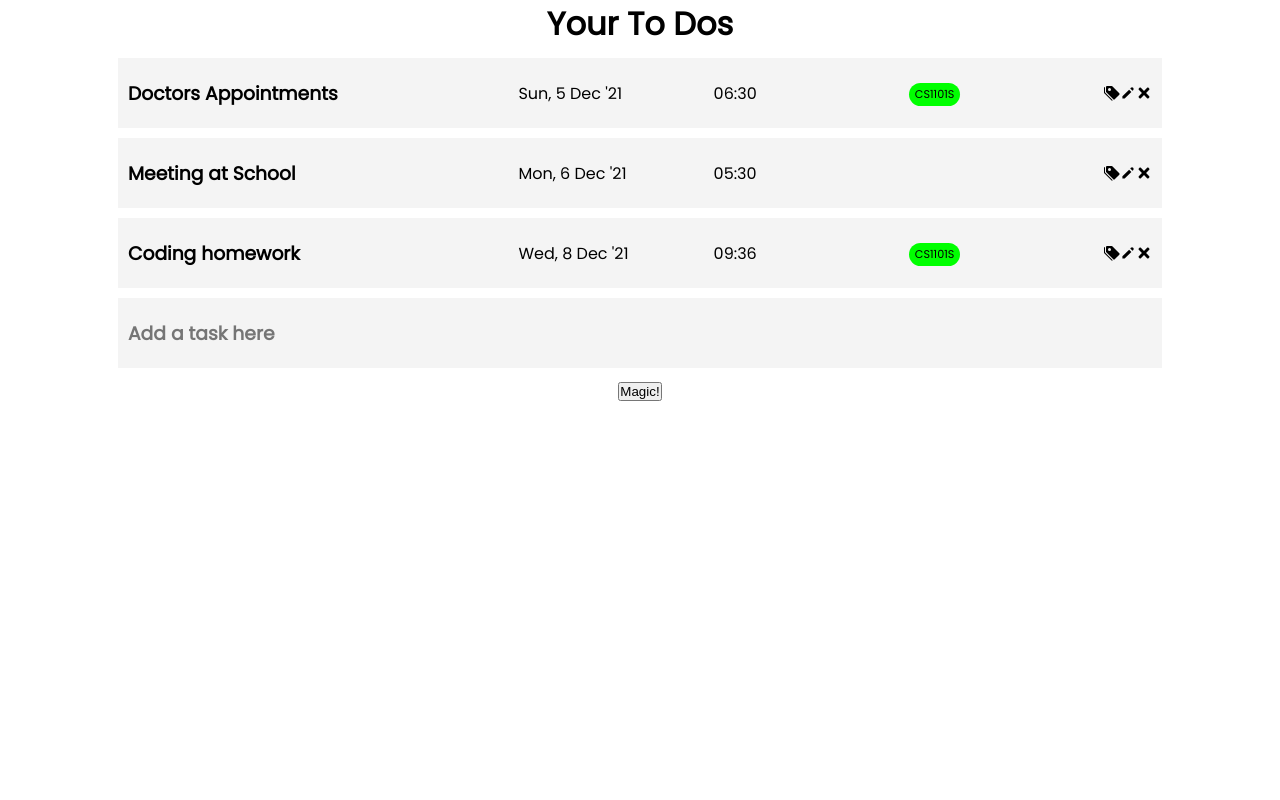
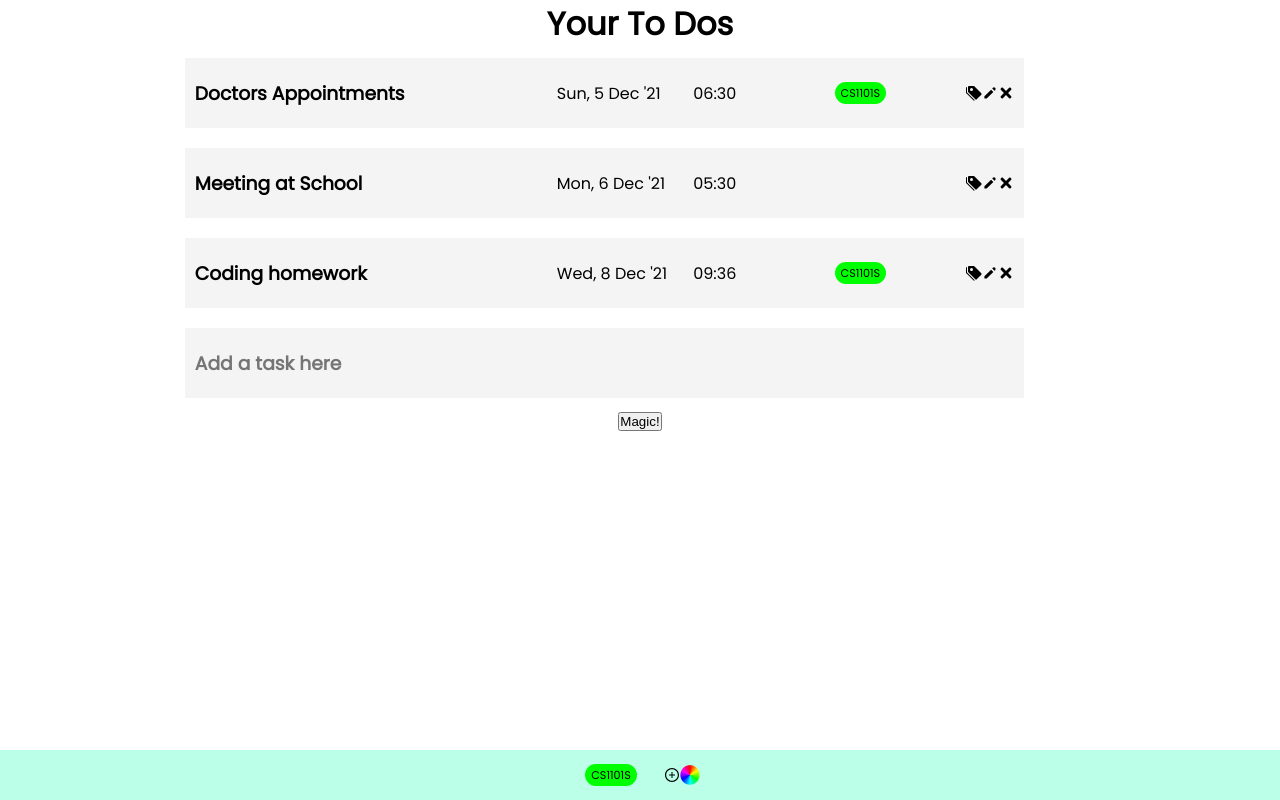
Before and after one commit to heyzec/cvwo-frontend, a React (Create React App) app: page / in a window 1280 px wide. Built offline with nearby package versions, Linux system fonts and the light colour scheme; data requests are answered from the project's data file.

Commit message:
Half implementation of CRUD for tags
- C,R,U,D for task and C,R for global tags
- Class in helpers.js is used as a context object passed into components

```diff
--- a/src/App.css
+++ b/src/App.css
@@ -11,6 +11,10 @@
 
 .hidden {
   visibility: hidden;
+}
+
+.remove {
+  display: none;
 }
 
 .App {
@@ -27,10 +31,10 @@ body {
   padding: 10px;
 
   background-color: #f4f4f4;
-  margin: 10px auto;
-  width: 80%;
+  margin: 10px 0px;
   height: 50px;
   text-align: left;
+  width: 80%;
 }
 
 
@@ -48,11 +52,18 @@ body {
 }
 
 .task-name-input, #task-next-input {
+  width: 100%;
+}
+
+.editable {
   font-family: var(--app-font);
   font: inherit;
   background-color: transparent;
   border: none;
-  width: 100%;
+  min-width: 0;
+  width: fit-content;
+  size: 0;
+  /* width: 100%; */
 }
 
 .task-name-input, #task-next-input:focus {
@@ -60,7 +71,7 @@ body {
 }
 
 
-.icon {
+.clickable {
   cursor: pointer;
 }
 
@@ -76,4 +87,71 @@ body {
   font-size: 0.7em;
   padding: 3px 6px;
   display: inline-block;
+  height: 1rem;
+  margin: 5px;
+  width: fit-content;  /* Stop it from expanding when container has additional space*/
+  white-space: nowrap;
+
+  position: relative;
 }
+
+.tag-cross {
+  position: absolute;
+  top: -5px;
+  color: black;
+  right: -5px;
+}
+
+#tag-test {
+  display: flex;
+  justify-content: center;
+  align-items: center;
+  position: absolute;
+  width: 100%;
+  height: 50px;
+  bottom: 0px;
+  background-color: rgb(188, 255, 233) ;
+}
+
+.lower {
+  z-index: -1;
+}
+
+
+#col {
+  display: none;
+}
+
+.dropdown {
+  /* height: 10px; */
+  position: absolute;
+  width: 0px;
+  height: 0px;
+  overflow: visible;
+  /* z-index: 2; */
+  direction: rtl;  /* make overflow to the left instead */
+}
+
+.dropdown-inner {
+  position: relative;
+  top: 70px;
+  display: flex;
+  background-color: white;
+  flex-direction: column;
+  width: fit-content;
+  align-items: center;
+  box-shadow: 5px 10px 8px #888888;
+  border: 1px solid black;
+
+}
+
+
+.task-super {
+  display: flex;
+  flex-direction: column;
+  align-items: flex-end;
+  width: 80%;
+}
+.remove {
+  display: none;
+}
--- a/src/App.js
+++ b/src/App.js
@@ -1,9 +1,24 @@
-import { useState, useEffect } from 'react'
+import { useState, useEffect, useRef } from 'react'
 import './App.css';
 import Header from './components/Header'
 import Task from './components/Task'
+import Tag from './components/Tag'
+import svgColorWheel from './resources/colorwheel.png'
+import { AiOutlinePlusCircle, AiOutlineCheckCircle } from 'react-icons/ai'
 
 import { Helpers } from './helpers'
+
+const colorPalatte = [
+  "#f2777a",
+  "#f99157",
+  "#0f0c06",
+  "#090c09",
+  "#060c0c",
+  "#06090c",
+  "#0c090c",
+  "#d27b53"
+]
+
 
 console.log(`This is a ${process.env.NODE_ENV} environment`)
 
@@ -11,6 +26,12 @@ function App() {
   const [tasks, setTasks] = useState([])
   const [tags, setTags] = useState([])
   // const [datetime, setDatetime] = useState(dayjs())
+  //
+
+  const [tagEditable, setTagEditable] = useState(false)
+  //
+  const [colorValue, setColorValue] = useState("")
+  const colorChange = (e) => setColorValue(e.target.value)
 
   const h = new Helpers()
   h.setTasksCallbacks(() => tasks, setTasks)
@@ -20,7 +41,12 @@ function App() {
   const editTask = h.editTask
   const deleteTask = h.deleteTask
   const fetchTags = h.fetchTags
+  const addTag = h.addTag
+  const context = h
 
+
+  const col = useRef(null)
+  const ref2 = useRef(null)
 
 
 
@@ -31,20 +57,62 @@ function App() {
     fetchTasks()
   }, [])
 
-
+  const [test, setTest] = useState(false)
+  const [tagText, setTagText] = useState(Math.random())  // tagText is a ugly workaround
 
   // Function for testing purposes
-  const magic = async () => {
+  const magic = async (e) => {
+    console.log(window)
+    window.addEventListener('click', (e) => {
+      alert("HI")
+    }, { once: true }
+    )
+    e.stopPropagation()
+  }
+
+  const callback = () => {
+    console.log("The following is ref2")
+    console.log(ref2)
+  }
+
+  const creatingNewTag = () => {
+    setTagEditable(true)
+    ref2.current.focus()
+    setColorValue(colorPalatte[0])
+  }
+
+  const newTagDone = async () => {
+    await context.addTag({
+      "text": ref2.current.textContent,
+      "color": colorValue
+    })
+    setTagEditable(false)
+    setTagText(Math.random())
   }
 
   return (
     <div className="App">
       <Header />
       <div className="container">
-        {tasks.map((task) => <Task key={task.id} task={task} isCreated={true}
-          updateTask={editTask} deleteTask={deleteTask} tags={tags}/>)}
-        <Task isCreated={false} addTask={addTask} />
+        {tasks.map((task) => <Task context={context} tags={tags /* consider useContext */} key={task.id} task={task} isCreated={true}
+          tags={tags} />)}
+        <Task context={context} isCreated={false} tags={tags} />
         <button onClick={magic}>Magic!</button>
+      </div>
+
+      <div id="tag-test">
+        {tags.map((tag) => <Tag key={tag.id} tag={tag} />)}
+        <input id="col" ref={col} type="color" value={colorValue} onChange={colorChange} />
+        <Tag key={tagText} passRef={ref2} color={colorValue} className={tagEditable ? "" : "lower"} editable={true} value="" onBlur={(callback)} />
+
+        {
+          tagEditable
+            ? <AiOutlineCheckCircle className="clickable" onClick={newTagDone} />
+            : <AiOutlinePlusCircle className="clickable" onClick={creatingNewTag} />
+        }
+
+        <img className="clickable" src={svgColorWheel} width="20px" onClick={() => col.current.click()} />
+
       </div>
     </div>
   );
--- a/src/components/Tag.js
+++ b/src/components/Tag.js
@@ -1,21 +1,64 @@
-const Tag = ({ tag }) => {
-  const bgColor = tag.color
-  const fontColor = (
+import { FaTimes } from 'react-icons/fa'
+
+
+const Tag = ({ tag, color, className, passRef, clickables, editable, value, onClick, onBlur }) => {
+
+
+
+  const isBright = (rgb) => (
     (
-      parseInt(bgColor.substring(1, 3), 16) * 0.299 +
-      parseInt(bgColor.substring(3, 5), 16) * 0.587 +
-      parseInt(bgColor.substring(5, 7), 16) * 0.114
-    ) > 186 -40 ? "#000000" : "#FFFFFF"
+      parseInt(rgb.substring(1, 3), 16) * 0.299 +
+      parseInt(rgb.substring(3, 5), 16) * 0.587 +
+      parseInt(rgb.substring(5, 7), 16) * 0.114
+    ) > 186 - 40
   )
+
+
+  const bgColor = (color !== undefined) ? color : (tag ? tag.color : "#888888")
+  // const getC = () => {
+  //   console.log()
+  //   console.log(`this is tag`)
+  //     console.log(tag)
+  //   if (color !== undefined) {
+  //     console.log("color is not undef")
+  //     console.log(`returning ${color}`)
+  //     return color
+  //   }
+  //   console.log("color is undef, check tag")
+  //   if (tag) {
+  //     console.log(`returning ${tag.color}`)
+  //     return tag.color
+  //   }
+  //   console.log(`returning ${"#888888"}`)
+  //   return "#888888"
+
+
+  // }
+
+  // const bgColor = getC()
+
+  if (bgColor === undefined) {
+    alert("OH NO BGCOLOR UNDEF")
+  }
+  const fontColor = isBright(bgColor) ? "#000000" : "#FFFFFF"
+  const text = value !== undefined ? value : (tag ? tag.text : "undefined")
 
   const style = {
     backgroundColor: bgColor,
     color: fontColor
   }
 
+
+  const handleKeyDown = (e) => {
+    if (e.key === "Enter") {
+      e.preventDefault()
+    }
+  }
+
   return (
-    <div className="tag" style={style}>
-      <span>{tag.text}</span>
+    <div data-tag-id={tag ? tag.id : null} className={`tag ${className}`} style={style} onClick={onClick}>
+      {clickables}
+      <span suppressContentEditableWarning={true} autoFocus={true} onKeyDown={handleKeyDown} ref={passRef} onBlur={onBlur} contentEditable={editable}>{text}</span>
     </div>
   )
 }
--- a/src/components/Task.js
+++ b/src/components/Task.js
@@ -1,11 +1,12 @@
-import { useState, useEffect, useRef} from 'react'
+import { useState, useEffect, useRef } from 'react'
 import { FaTimes } from 'react-icons/fa'
 import { HiPencil } from 'react-icons/hi'
-import {BsTagsFill} from 'react-icons/bs'
+import { BsTagsFill } from 'react-icons/bs'
 import dayjs from 'dayjs'
 import Tag from '../components/Tag'
 
-const Task = ({ task, isCreated, updateTask, deleteTask, addTask, tags }) => {
+const Task = ({ context, task, isCreated, deleteTask, tags }) => {
+
 
   const [readOnly, setReadOnly] = useState(isCreated)
   const [text, setText] = useState("")
@@ -16,7 +17,8 @@ const Task = ({ task, isCreated, updateTask, deleteTask, addTask, tags }) => {
   const dateReadable = isCreated ? datetime.format("ddd, D MMM 'YY") : ""
   const timeReadable = isCreated ? datetime.format("HH:mm") : ""
 
-  const textelem = useRef(null)
+  const textElem = useRef(null)  // rename this variable
+  const [open, setOpen] = useState(false)
 
   const textChange = (e) => setText(e.target.value)
   const dateChange = async (e) => {
@@ -34,7 +36,7 @@ const Task = ({ task, isCreated, updateTask, deleteTask, addTask, tags }) => {
 
   const pencilClicked = () => {
     setReadOnly(false)
-    textelem.current.focus()
+    textElem.current.focus()
   }
 
   const handleBlur = async (e) => {
@@ -50,18 +52,17 @@ const Task = ({ task, isCreated, updateTask, deleteTask, addTask, tags }) => {
     }
 
     if (isCreated) {
-      updateTask(task.id, {
+      await context.editTask(task.id, {
         "text": text,
         "day": datetime.toISOString()
       })
       setReadOnly(true)
     } else {
-      const task = {
+      await context.addTask({
         "text": text,
         "day": datetime.toISOString(),
         "tags": []
-      }
-      await addTask(task)
+      })
       setText("")
       setDateValue("")
       setTimeValue("")
@@ -70,22 +71,66 @@ const Task = ({ task, isCreated, updateTask, deleteTask, addTask, tags }) => {
   }
 
 
-  const genTagElems = () => (!task.tags ? null : (
-    task.tags.map((id) => {
+  const genTagElems = () => {
+    if (!task.tags) {
+      return null
+    }
+    const handler = (e) => {
+      e.stopPropagation()
+
+      console.log(e.target.parentNode.attributes)
+      console.log(e.target.parentNode)
+      const tagId = parseInt(e.currentTarget.parentNode.attributes["data-tag-id"].value)
+      console.log('was')
+      console.log(task.tags)
+      console.log('new' + tagId)
+      context.editTask(task.id, {
+        "tags": task.tags.filter(id => id !== tagId)
+      })
+    }
+    const cross = open ? <FaTimes className="tag-cross clickable" size="12" onClick={handler} /> : null
+    return (task.tags.map((id) => {
       const tagObj = tags.find(x => x.id === id)
-      return tagObj ? <Tag tag={tagObj} /> : null
+      return tagObj ? <Tag clickables={cross} key={tagObj.id} tag={tagObj} /> : null
     })
-  ))
+    )
+  }
 
 
 
+  const addTagClicked = (e) => {
+    e.stopPropagation()
+    const tagId = parseInt(e.currentTarget.attributes["data-tag-id"].value)
+    context.editTask(task.id, {
+      "tags": [...task.tags, tagId]
+    })
+
+  }
+
+  const tagIconClicked = (e) => {
+    e.stopPropagation()
+    const listener = (e) => {
+      setOpen(false)
+    }
+    if (!open) {
+      window.addEventListener('click', listener, { once: true })
+      e.stopPropagation()
+    }
+    setOpen(!open)
+  }
+
+  const crossIconClicked = (e) => {
+    context.deleteTask(task.id)
+  }
+
   return (
+    <div className="task-super">
       <div className="task">
         <div className="task-name" >
           <h3>
-          <input readOnly={readOnly} className="task-name-input" value={text}
+            <input readOnly={readOnly} className="editable themed-input" value={text}
               onChange={textChange} placeholder={isCreated ? "" : "Add a task here"}
-            onBlur={handleBlur} ref={textelem} />
+              onBlur={handleBlur} ref={textElem} />
           </h3>
         </div>
         {isCreated || text
@@ -110,10 +155,24 @@ const Task = ({ task, isCreated, updateTask, deleteTask, addTask, tags }) => {
               <div className="tag-container">
                 {isCreated ? genTagElems() : null}
               </div>
-            <BsTagsFill />
-            <HiPencil className={`icon${isCreated ? "" : " hidden"}`} onClick={pencilClicked} />
-            <FaTimes className={`icon${isCreated ? "" : " hidden"}`} onClick={() => deleteTask(task.id)} />
+              <BsTagsFill className="clickable" onClick={tagIconClicked} />
+              <HiPencil className={`clickable${isCreated ? "" : " hidden"}`} onClick={pencilClicked} />
+              <FaTimes className={`clickable${isCreated ? "" : " hidden"}`} onClick={crossIconClicked} />
             </>) : ""}
+      </div>
+      <div className={`dropdown${open ? "" : " remove"}`}>
+        {task
+          ?
+          <div className="dropdown-inner" >
+            {tags.filter(x => !task.tags.includes(x.id)).map((tag) =>
+
+              <Tag className="clickable" onClick={addTagClicked} key={tag.id} tag={tag} />
+            )}
+
+          </div>
+          : null}
+
+      </div>
     </div>
   )
 }
--- a/src/helpers.js
+++ b/src/helpers.js
@@ -1,5 +1,59 @@
 const BACKEND_URL = process.env.REACT_APP_BACKEND_URL
 
+
+const httpGet = async (resource) => {
+  console.log("HTTP GET")
+  const res = await fetch(`${BACKEND_URL}/${resource}`)
+  if (res.status !== 200) {
+    alert("An error has occured :(")
+    return
+  }
+  return await res.json()
+}
+
+const httpPost = async (resource, data) => {
+  console.log("HTTP POST")
+  const res = await fetch(`${BACKEND_URL}/${resource}`, {
+    method: 'POST',
+    headers: {
+      'Content-type': 'application/json',
+    },
+    body: JSON.stringify(data),
+  })
+  if (res.status !== 201) {
+    alert("An error has occured :(")
+    return
+  }
+  return await res.json()
+}
+
+const httpDelete = async (resource, id) => {
+  console.log("HTTP DELETE")
+  const res = await fetch(`${BACKEND_URL}/${resource}/${id}`, {
+    method: 'DELETE'
+  })
+  if (res.status !== 200 && res.status !== 204) {
+    alert("An error has occured :(")
+    return
+  }
+  return true
+}
+
+const httpPatch = async (resource, id, data) => {
+  console.log("HTTP PATCH")
+  const res = await fetch(`${BACKEND_URL}/${resource}/${id}`, {
+    method: 'PATCH',
+    headers: {
+      'Content-type': 'application/json',
+    },
+    body: JSON.stringify(data)
+  })
+  if (res.status !== 200) {
+    alert("An error has occured")
+    return
+  }
+  return await res.json()
+}
 
 export class Helpers {
 
@@ -15,71 +69,80 @@ export class Helpers {
 
   // READ from db - Run once after initial rendering
   fetchTasks = async () => {
-    console.log("HTTP GET")
-    const res = await fetch(`${BACKEND_URL}/tasks`)
-    if (res.status !== 200) {
-      alert("An error has occured :(")
-      return
+    const output = await httpGet("tasks")
+    if (output) {
+      this.setTasks(output)
     }
-    this.setTasks(await res.json())
   }
 
   // CREATE task and insert into db
   addTask = async (data) => {
-    console.log("HTTP POST")
-    const res = await fetch(`${BACKEND_URL}/tasks`, {
-      method: 'POST',
-      headers: {
-        'Content-type': 'application/json',
-      },
-      body: JSON.stringify(data),
-    })
-    if (res.status !== 201) {
-      alert("An error has occured :(")
-      return
+    const newTask = await httpPost("tasks", data)
+    if (newTask) {
+      this.setTasks([...this.getTasks(), newTask])
     }
-    const newTask = await res.json()
-    this.setTasks([...this.getTasks(), newTask])
   }
 
   // DELETE task from db
   deleteTask = async (id) => {
-    console.log("HTTP DELETE")
-    const res = await fetch(`${BACKEND_URL}/tasks/${id}`, {
-      method: 'DELETE'
-    })
-    if (res.status !== 200 && res.status !== 204) {
-      alert("An error has occured :(")
-      return
+    const output = await httpDelete("tasks", id)
+    if (output) {
+      this.setTasks(this.getTasks().filter((task) => task.id !== id))
     }
-    this.setTasks(this.getTasks().filter((task) => task.id !== id))
   }
 
   // UPDATE task in db
   editTask = async (id, data) => {
-    console.log("HTTP PATCH")
-    const res = await fetch(`${BACKEND_URL}/tasks/${id}`, {
-      method: 'PATCH',
-      headers: {
-        'Content-type': 'application/json',
-      },
-      body: JSON.stringify(data)
-    })
-    if (res.status !== 200) {
-      alert("An error has occured :(")
-      return
+    const output = await httpPatch("tasks", id, data)
+    if (output) {
+      this.setTasks([...this.getTasks().map((task) => {
+        if (task.id !== id) {
+          return task
+        }
+        return Object.assign({}, task, data)
+      })])
     }
-    this.setTasks([...this.getTasks().map((task) => {
-      if (task.id !== id) {
-        return task
-      }
-      return Object.assign({}, task, data)
-    })])
   }
 
+  // READ tags from db
   fetchTags = async () => {
-    console.log("HTTP GET")
-    const res = await fetch(`${BACKEND_URL}/tags`)
-    this.setTags(await res.json())
+    const output = await httpGet("tags")
+    if (output) {
+      this.setTags(output)
+    }
+  }
+
+  // CREATE tag and insert into db
+  addTag = async (data) => {
+    const newTag = await httpPost("tags", data)
+    console.log("new tag to be added is")
+    console.log(newTag)
+    if (newTag) {
+      this.setTags([...this.getTags(), newTag])
+    }
+  }
+
+  // DELETE tag from db
+  deleteTag = async (id) => {
+    const output = await httpDelete("tags", id)
+    if (output) {
+      this.setTags(this.getTags().filter((tag) => tag.id !== id))
+    }
+  }
+
+  // UPDATE tag in db
+  editTag = async (id, data) => {
+    alert("huh")
+    const output = await httpPatch("tags", id, data)
+    if (output) {
+      this.setTags([...this.getTags().map((tag) => {
+        if (tag.id !== id) {
+          return tag
+        }
+        return Object.assign({}, tag, data)
+      })])
+    } else {
+      console.log("CONSIERED FALSE")
+    }
   }
 }
```
Also changed, not shown: src/resources/colorwheel.png (added). Lines whose indentation alone changed are shown as unchanged.
